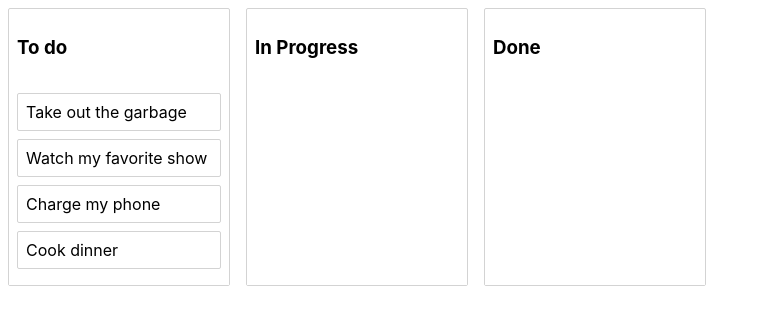
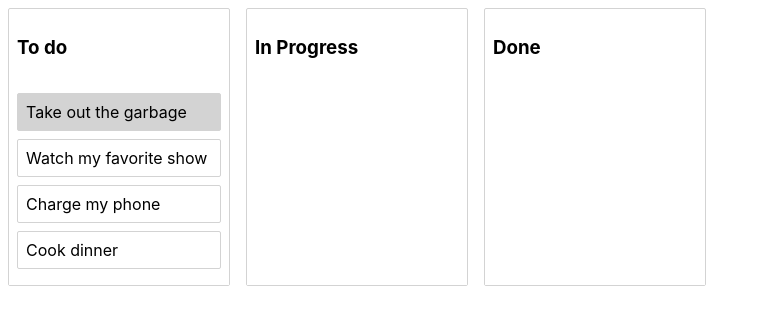
Before and after one commit to AdityaTarale/react-beautiful-dnd-todo-app, a React (Create React App) app: page / in a window 1280 px wide. Shown: the top 324 px of the page, without its empty margins (0-761 px from the left). Built offline with nearby package versions, Linux system fonts and the light colour scheme.

Commit message:
Conditionally allow movement using Draggable and Dropable Props

```diff
--- a/src/App.js
+++ b/src/App.js
@@ -10,8 +10,15 @@ const Container = styled.div`
 
 function App() {
   const [state, setState] = useState(initialData);
+  const [homeIndex, setHomeIndex] = useState(null);
+
+  const handleOnDragStart = (start) => {
+    const columnIndex = state.columnOrder.indexOf(start.source.droppableId);
+    setHomeIndex(columnIndex);
+  };
 
   const handleOnDragEnd = (result) => {
+    setHomeIndex(null);
     const { destination, source, draggableId } = result;
     if (!destination) return;
     if (
@@ -73,13 +80,25 @@ function App() {
   };
 
   return (
-    <DragDropContext onDragEnd={handleOnDragEnd}>
+    <DragDropContext
+      onDragStart={handleOnDragStart}
+      onDragEnd={handleOnDragEnd}
+    >
       <Container>
-        {state.columnOrder.map((columnId) => {
+        {state.columnOrder.map((columnId, index) => {
           const column = state.columns[columnId];
           const tasks = column.taskIds.map((taskId) => state.tasks[taskId]);
 
-          return <Column key={column.id} column={column} tasks={tasks} />;
+          const isDropDisabled = index < homeIndex;
+
+          return (
+            <Column
+              key={column.id}
+              column={column}
+              tasks={tasks}
+              isDropDisabled={isDropDisabled}
+            />
+          );
         })}
       </Container>
     </DragDropContext>
--- a/src/components/Column.js
+++ b/src/components/Column.js
@@ -28,7 +28,11 @@ const Column = (props) => {
   return (
     <Container>
       <Title>{props.column.title}</Title>
-      <Droppable droppableId={props.column.id}>
+      <Droppable
+        droppableId={props.column.id}
+        // type={props.column.id === "column-3" ? "done" : "active"}
+        isDropDisabled={props.isDropDisabled}
+      >
         {(provided, snapshot) => (
           <TaskList
             ref={provided.innerRef}
--- a/src/components/Task.js
+++ b/src/components/Task.js
@@ -7,18 +7,29 @@ const Container = styled.div`
   border-radius: 2px;
   padding: 8px;
   margin-bottom: 8px;
-  background-color: ${(props) => (props.isDragging ? "lightgreen" : "white")};
+  background-color: ${(props) =>
+    props.isDragDisabled
+      ? "lightgrey"
+      : props.isDragging
+      ? "lightgreen"
+      : "white"};
 `;
 
 const Task = (props) => {
+  const isDragDisabled = props.task.id === "task-1";
   return (
-    <Draggable draggableId={props.task.id} index={props.index}>
+    <Draggable
+      draggableId={props.task.id}
+      index={props.index}
+      isDragDisabled={isDragDisabled}
+    >
       {(provided, snapshot) => (
         <Container
           ref={provided.innerRef}
           {...provided.draggableProps}
           {...provided.dragHandleProps}
           isDragging={snapshot.isDragging}
+          isDragDisabled={isDragDisabled}
         >
           {props.task.content}
         </Container>
```
